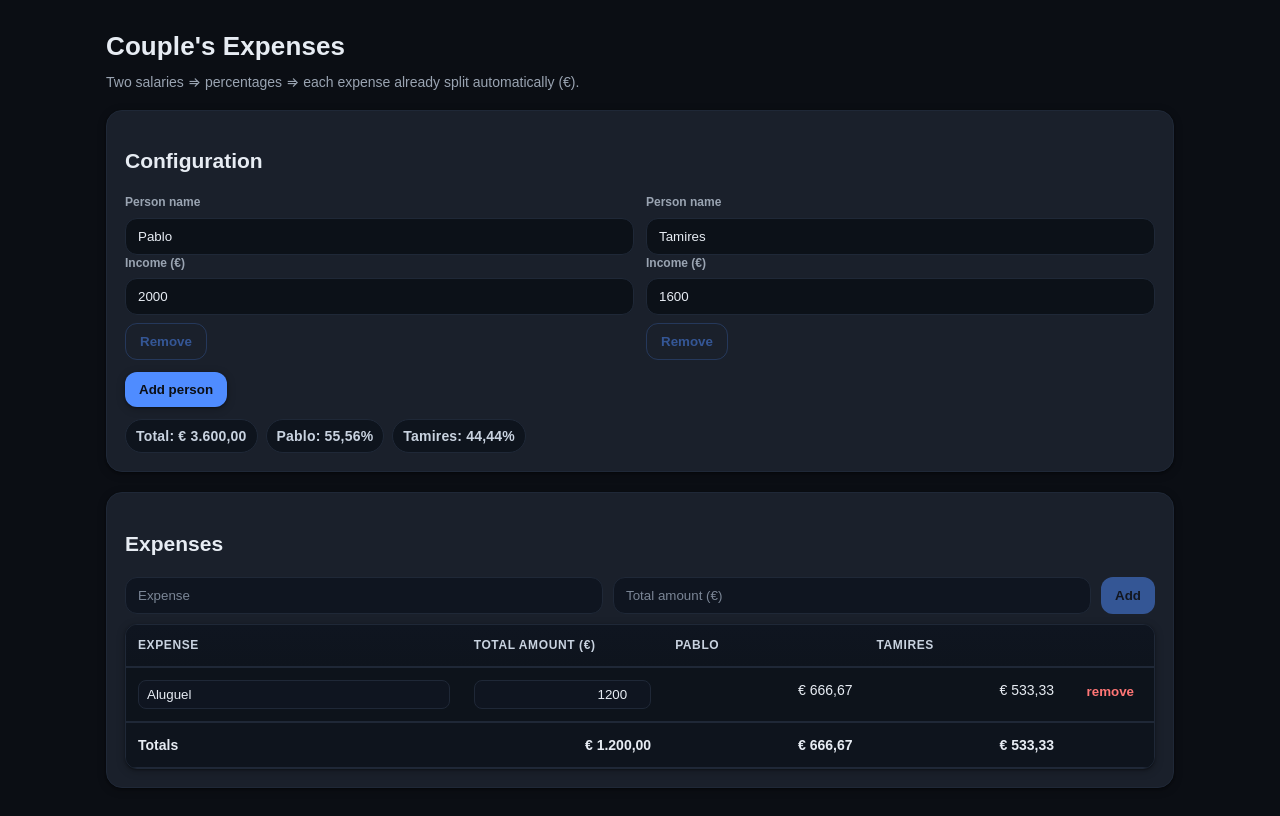
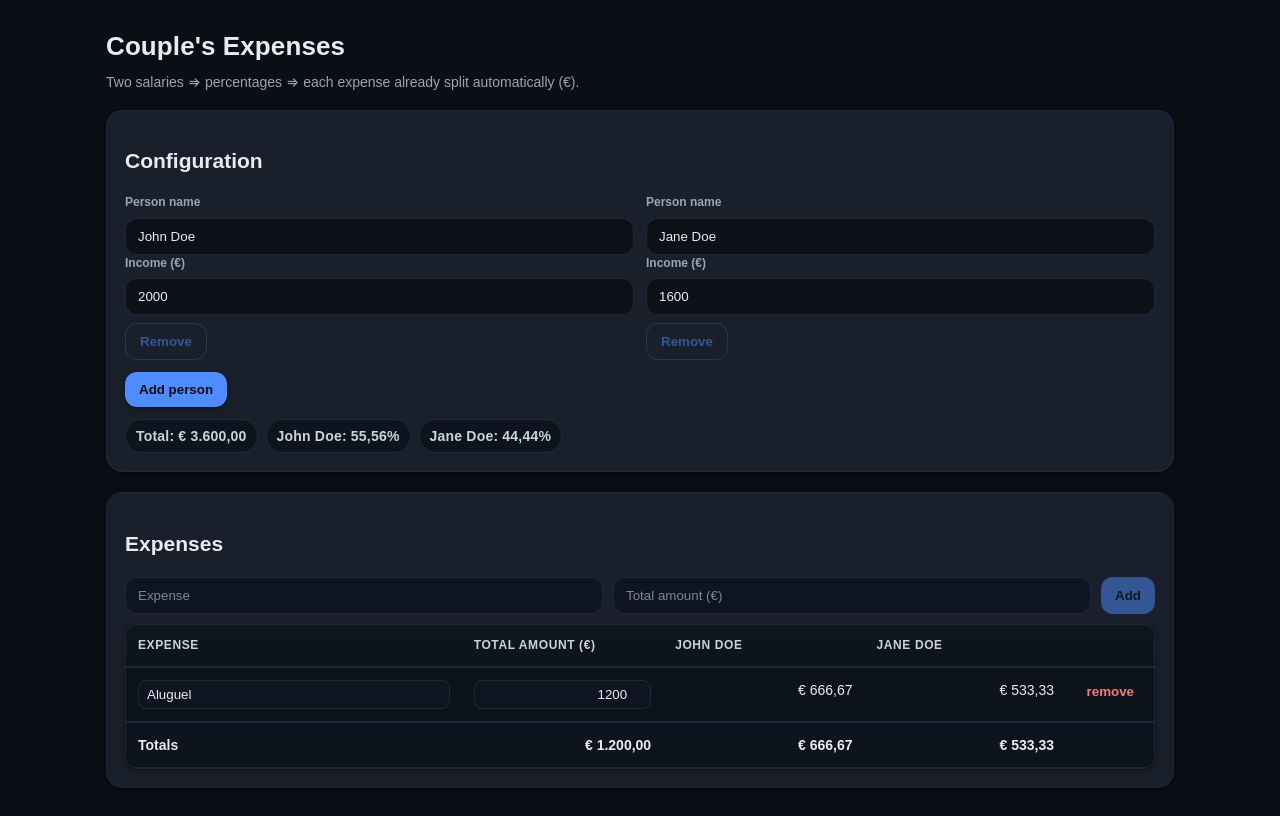
Before and after one commit to pcampina/couple-budget, an Angular app: page / in a window 1280 px wide. Built offline with nearby package versions, Linux system fonts and the light colour scheme.

Commit message:
refactor(application): use neutral default participant names

```diff
--- a/src/app/application/budget.store.ts
+++ b/src/app/application/budget.store.ts
@@ -9,8 +9,8 @@ function uid() {
 @Injectable({ providedIn: 'root' })
 export class BudgetStore {
   private readonly _participants = signal<Participant[]>([
-    { id: uid(), name: 'Pablo', income: 2000 },
-    { id: uid(), name: 'Tamires', income: 1600 },
+    { id: uid(), name: 'John Doe', income: 2000 },
+    { id: uid(), name: 'Jane Doe', income: 1600 },
   ]);
   readonly participants = computed(() => this._participants());
   readonly participantCount = computed(() => this._participants().length);
```
